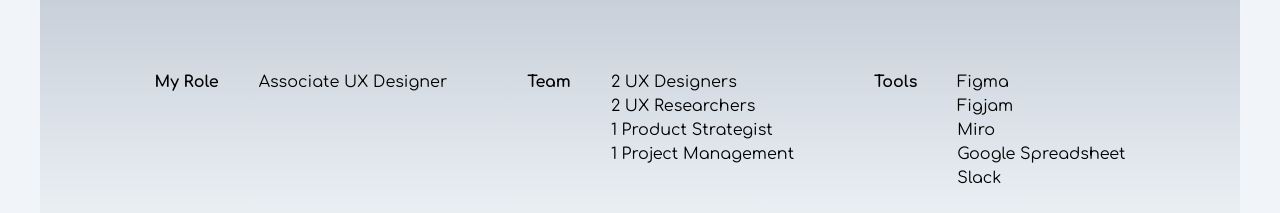
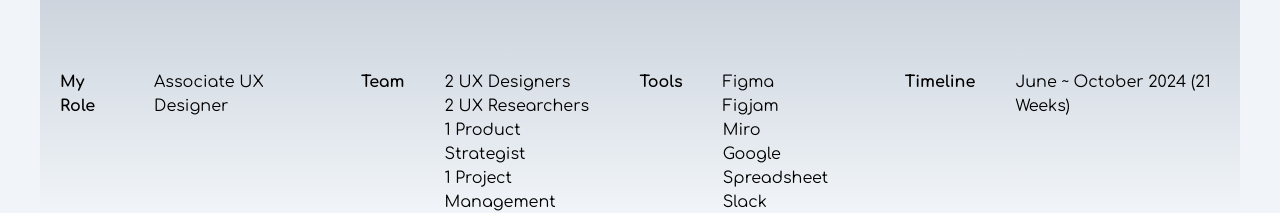
Before and after one commit to johnjang94/portfolio-ver-3, a React (Vite) app: page /sakhi in a window 1280 px wide. Shown: the part 739-952 px from the top of the page. Built offline with nearby package versions, Linux system fonts and the light colour scheme.

Commit message:
modified CSS for the sakhi

```diff
--- a/src/pages/design/the-sakhi.jsx
+++ b/src/pages/design/the-sakhi.jsx
@@ -80,7 +80,7 @@ export default function SAKHI() {
               />
             </div>
           </div>
-          <div className="space-y-10 md:space-y-0 md:flex md:flex-wrap md:items-start justify-center md:gap-10 my-0 md:my-20">
+          <div className="space-y-10 md:space-y-0 md:flex md:items-start justify-center md:gap-2 my-0 md:my-20">
             <div className="flex space-x-10 mx-5 text-black">
               <p className="font-bold">My Role</p>
               <p>Associate UX Designer</p>
```
